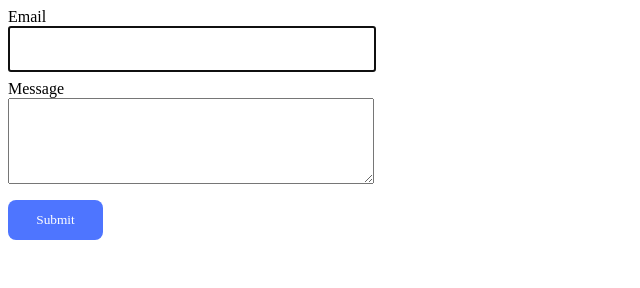
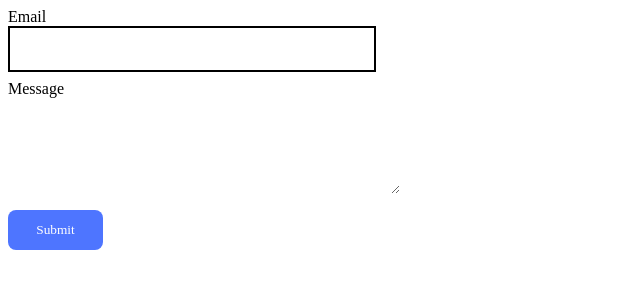
Before and after one commit to oleksandr-honchar/goit-js-hw-09, a website built with Vite: page src/2-form.html in a window 1280 px wide. Shown: the whole page, without its empty margins (0-640 px from the left). Built offline with nearby package versions, Linux system fonts and the light colour scheme.

Commit message:
Enhance textarea and input focus styles, and improve placeholder appearance

```diff
--- a/src/css/styles.css
+++ b/src/css/styles.css
@@ -47,6 +47,28 @@ textarea {
   margin-bottom: 16px;
 }
 
+input:focus,
+textarea:focus {
+  border: 2px solid #000000;
+  outline: none;
+}
+
+textarea {
+  font-family: inherit;
+  font-weight: 400;
+  font-size: 16px;
+  line-height: 1.5;
+  letter-spacing: 0.04em;
+  color: #2e2f42;
+  border-radius: 8px;
+  padding: 8px 16px;
+  border: none;
+}
+textarea::placeholder {
+  color: #b0b0b0;
+  margin-left: 16px;
+}
+
 button {
   font-family: inherit;
   font-weight: 500;
@@ -59,3 +81,7 @@ button {
   cursor: pointer;
   border: none;
 }
+
+button:hover {
+  background-color: #6c8cff;
+}
```
